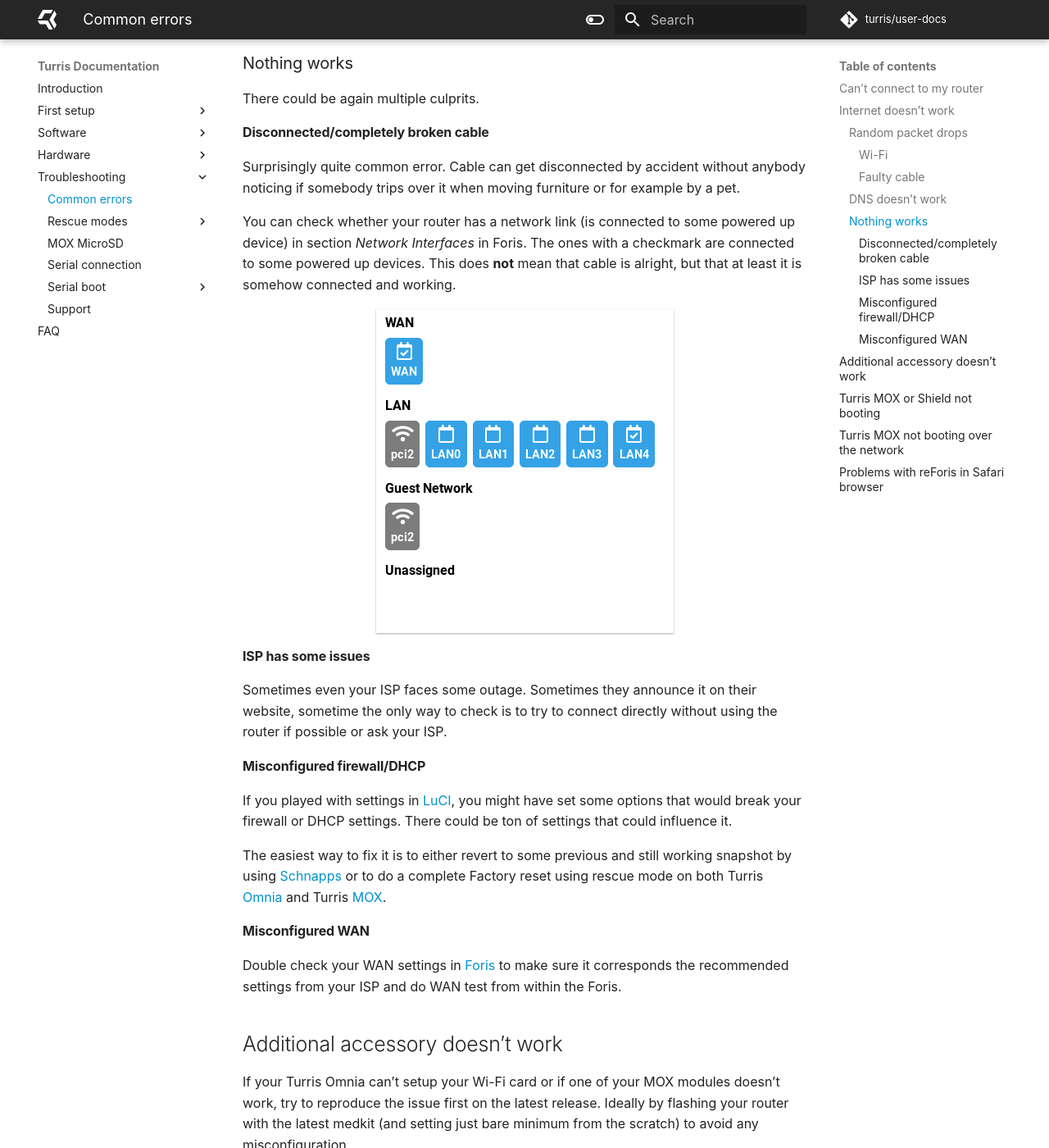
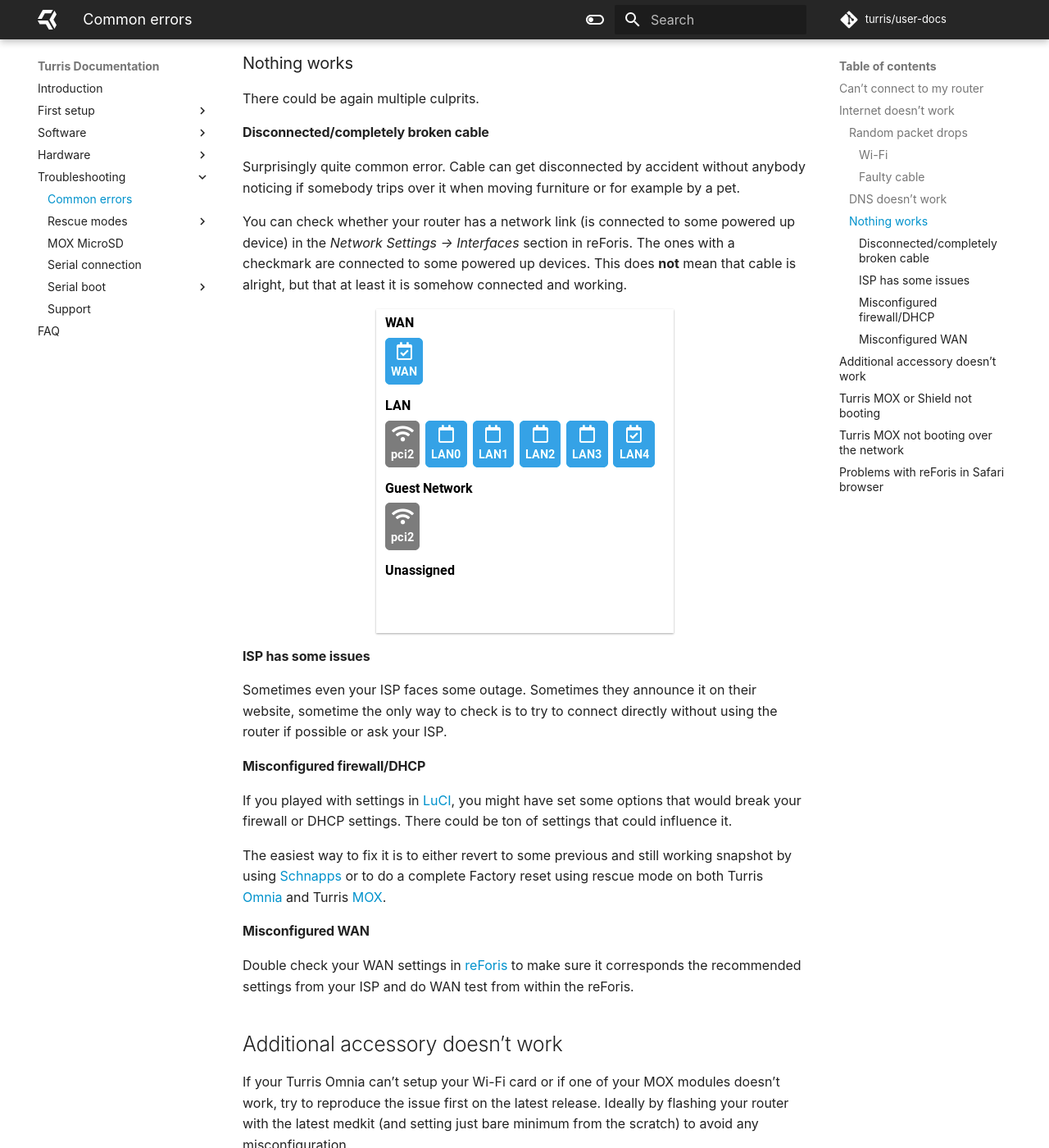
Before and after one commit to turris-cz/user-docs, an MkDocs documentation site: the page built from docs/basics/common-errors.md, in a window 1280 px wide and 1400 px high, scrolled down 1430 px. Shown: the whole window at 82% size. Built offline with MkDocs 1.6.1 and Material for MkDocs 9.7.7, drawn with Linux system fonts in a browser that asks for light colours; plug-ins that fetch from the network failed and are left out; some of the changed text lies outside the part shown.

Commit message:
basics: Replace Foris mentions by reForis

```diff
--- a/docs/basics/common-errors.md
+++ b/docs/basics/common-errors.md
@@ -55,10 +55,10 @@
 Our routers comes with [Knot Resolver](https://www.knot-resolver.cz) which is
 validating and caching DNS resolver. Some ISPs break DNSSEC and therefor some
 DNS queries will fail. If you experience troubles resolving domain names, try
-various settings in [DNS tab in Foris](foris/dns/foris-dns.md). Most notably
-you can disable forwarding and rely on your router resolving everything itself,
-or you can forward to some DNS resolver with **DNS over TLS** like CZ.NIC,
-Cloudflare, Google.
+various settings in [DNS tab in reForis](reforis/dns/reforis-dns.md). Most
+notably you can disable forwarding and rely on your router resolving everything
+itself, or you can forward to some DNS resolver with **DNS over TLS** like
+CZ.NIC, Cloudflare, Google.
 
 ### Nothing works
 
@@ -71,9 +71,10 @@
 example by a pet.
 
 You can check whether your router has a network link (is connected to some
-powered up device) in section _Network Interfaces_ in Foris. The ones with a
-checkmark are connected to some powered up devices. This does **not** mean
-that cable is alright, but that at least it is somehow connected and working.
+powered up device) in the _Network Settings → Interfaces_ section in reForis.
+The ones with a checkmark are connected to some powered up devices. This does
+**not** mean that cable is alright, but that at least it is somehow connected
+and working.
 
 ![Interfaces](interfaces.png)
 
@@ -97,9 +98,9 @@
 
 #### Misconfigured WAN
 
-Double check your WAN settings in [Foris](foris/wan/foris-wan.md) to make sure
-it corresponds the recommended settings from your ISP and do WAN test from
-within the Foris.
+Double check your WAN settings in [reForis](reforis/wan/reforis-wan.md) to make
+sure it corresponds the recommended settings from your ISP and do WAN test from
+within the reForis.
 
 ## Additional accessory doesn't work
 
@@ -144,11 +145,11 @@
 
 Make sure that your Turris MOX does not contain any media to boot from. Also
 make sure that your other router has _MOX netboot_ package list enabled in
-_Updater_ tab in Foris. Last but not least, booting over the network works
-only via the Ethernet connector on MOX A and after the first boot, only with
-the router it is paired with. Pairing is lost on factory reset of controlling
-router. To make sure your MOX is not paired with already, use [Factory
-reset](../hw/mox/rescue-modes.md#rollback-to-factory-reset).
+the _Package Management → Packages_ tab in reForis. Last but not least,
+booting over the network works only via the Ethernet connector on MOX A and
+after the first boot, only with the router it is paired with. Pairing is
+lost on factory reset of controlling router. To make sure your MOX is not
+paired with already, use [Factory reset](../hw/mox/rescue-modes.md#rollback-to-factory-reset).
 
 ## Problems with reForis in Safari browser
 
```
Also changed, not shown: docs/basics/tos-versions.md (+6 -6 lines), docs/basics/foris-about-version.png (deleted), docs/basics/reforis-about-version.png (added).
